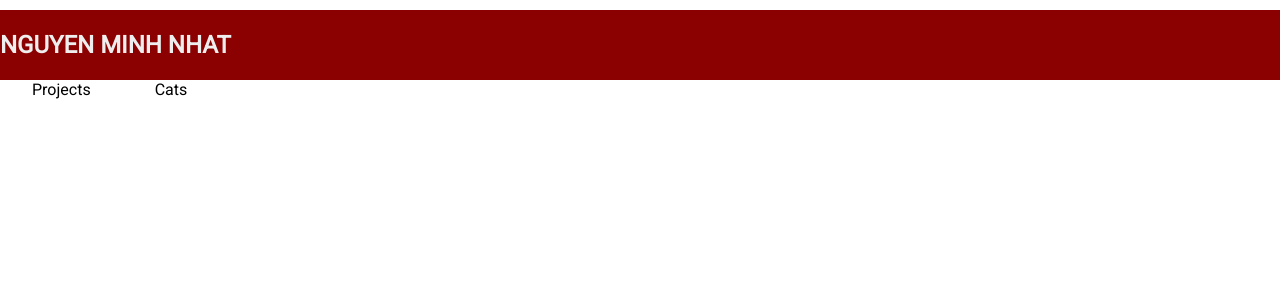
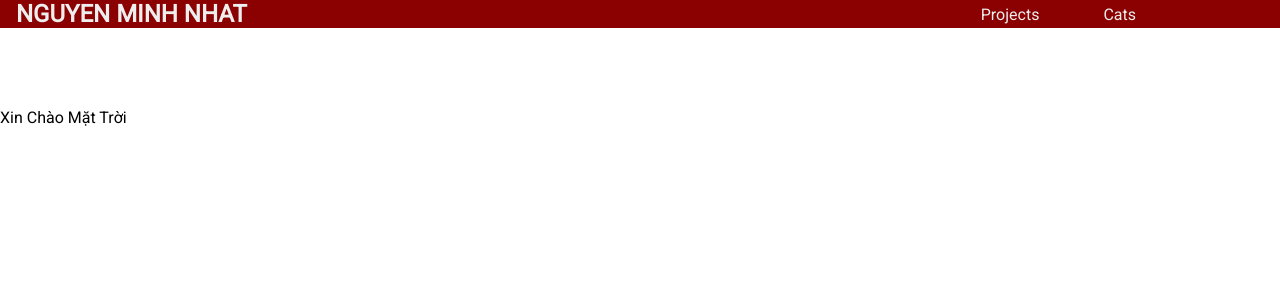
Before and after one commit to NguyenMinhNhat-C41A/NguyenMinhNhat-C41A.github.io, a React (Create React App) app: page / in a window 1280 px wide. Shown: the top 300 px of the page. Built offline with nearby package versions, Linux system fonts and the light colour scheme.

Commit message:
React Router

```diff
--- a/package.json
+++ b/package.json
@@ -4,12 +4,17 @@
   "version": "0.1.0",
   "private": true,
   "dependencies": {
+    "@chakra-ui/react": "^2.6.1",
+    "@emotion/react": "^11.11.0",
+    "@emotion/styled": "^11.11.0",
     "@testing-library/jest-dom": "^5.16.5",
     "@testing-library/react": "^13.4.0",
     "@testing-library/user-event": "^13.5.0",
+    "framer-motion": "^10.12.10",
     "react": "^18.2.0",
     "react-dom": "^18.2.0",
     "react-icons": "^4.8.0",
+    "react-router-dom": "^6.11.1",
     "react-scripts": "^5.0.1",
     "uuid": "^9.0.0",
     "web-vitals": "^2.1.4"
--- a/src/App.js
+++ b/src/App.js
@@ -1,10 +1,23 @@
 import React from 'react'
 import NavBar from './NavBar';
+import Cats from './Cats';
+import Home from './Home';
+import { BrowserRouter as Router, Route, Routes as Switch} from 'react-router-dom';
 function App() {
 return (
-  <React.Fragment>
-    <NavBar></NavBar>
-  </React.Fragment>
+  <Router>
+    <div>
+      <React.Fragment>
+        <NavBar/>
+      </React.Fragment>
+    </div>
+    <div className='content'>
+        <Switch>
+          <Route path="/" element={<Home/> }>
+          </Route>
+        </Switch>
+      </div>
+  </Router>
 );
 
 
--- /dev/null
+++ b/src/Cats.js
@@ -0,0 +1,9 @@
+import React from 'react'
+
+export default function Cats() {
+  return (
+    <div>
+      <p>MEOW</p>
+    </div>
+  )
+}
--- /dev/null
+++ b/src/Home.js
@@ -0,0 +1,10 @@
+import React from 'react'
+import "./Styles/Home.css"
+
+export default function Home() {
+  return (
+    <div className='homeContent'>
+      Xin Chào Mặt Trời
+    </div>
+  )
+}
--- a/src/NavBar.js
+++ b/src/NavBar.js
@@ -5,12 +5,27 @@ function NavBar() {
     const navRef = useRef();
     return (
         <header>
-            <div className="HeaderClass"><h2>NGUYEN MINH NHAT</h2></div>
+            <div className="HeaderClass">
 
-            <nav ref={navRef}>
-                <a href="/#">Projects</a>
-                <a href="/#">Cats</a>
-            </nav>
+                <nav ref={navRef}>
+                    <h2>
+
+                        <a href="/">NGUYEN MINH NHAT</a>
+                    </h2>
+                    <ul>
+                        <li>
+                            <a className="headerLinks" href="/#">Projects</a>
+                        </li>
+                        <li>
+                            <a className="headerLinks" href="/#">Cats</a>
+                        </li>
+
+                    </ul>
+
+                </nav>
+            </div>
+
+
         </header>
     );
 }
--- /dev/null
+++ b/src/Styles/Home.css
@@ -0,0 +1,5 @@
+@import url(https://fonts.googleapis.com/css?family=Roboto);
+
+.homeContent {
+    padding-top:80px;
+}
--- a/src/Styles/main.css
+++ b/src/Styles/main.css
@@ -13,36 +13,21 @@
     --secondaryTextColor: #000;
 }
 
-header {
-    display: flex;
-    flex-direction: column;
-    justify-content: space-between;
-    height: 80px;
-    left: 0;
-}
-.HeaderClass{
-    padding-top: 10px;
-    align-items: center;
-}
-
-header div h2 {
+.HeaderClass nav{
     display: flex;
     background-color: var(--mainColor);
-    width: 100%;
-    height: 70px;
-    top: 180px;
     align-items: center;
+    justify-content: space-between;
+    padding: 0 7rem 0 1rem;
 
 }
 
-nav a {
-    color: #000;
-    text-decoration: none;
-    justify-content: space-between;
+ul li{
+    display: inline;
     padding: 0 2rem;
-    left: 0;
 }
 
-header h2 {
+a{
+    text-decoration: none;
     color: var(--textColor);
 }
--- a/src/index.js
+++ b/src/index.js
@@ -1,9 +1,9 @@
 import React from 'react';
 import ReactDOM from 'react-dom/client';
 import App from './App';
+
 const root = ReactDOM.createRoot(document.getElementById('root'));
+
 root.render(
-  <React.StrictMode>
-    <App />
-  </React.StrictMode>
+  <App/>
 );
```
Also changed, not shown: 1 other file (tests, documents, lock files or other folders).
